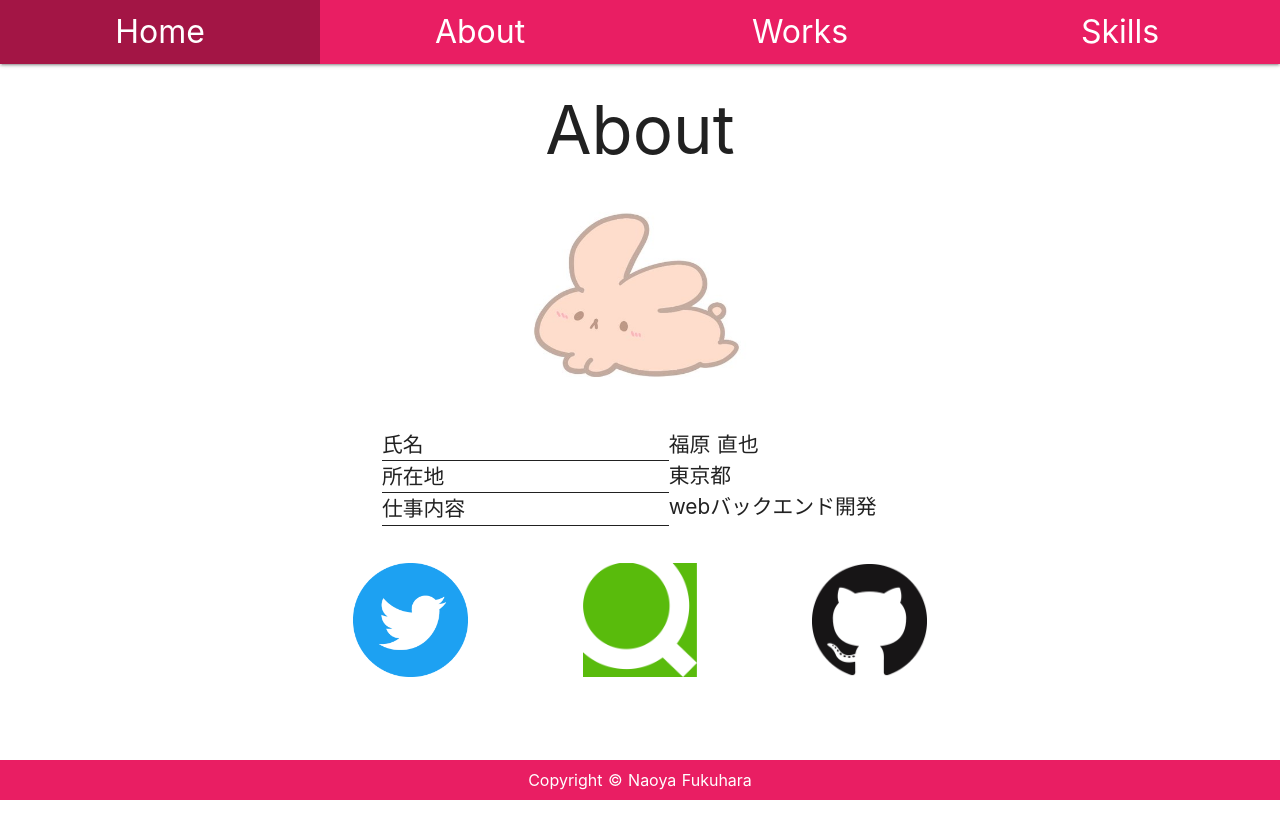
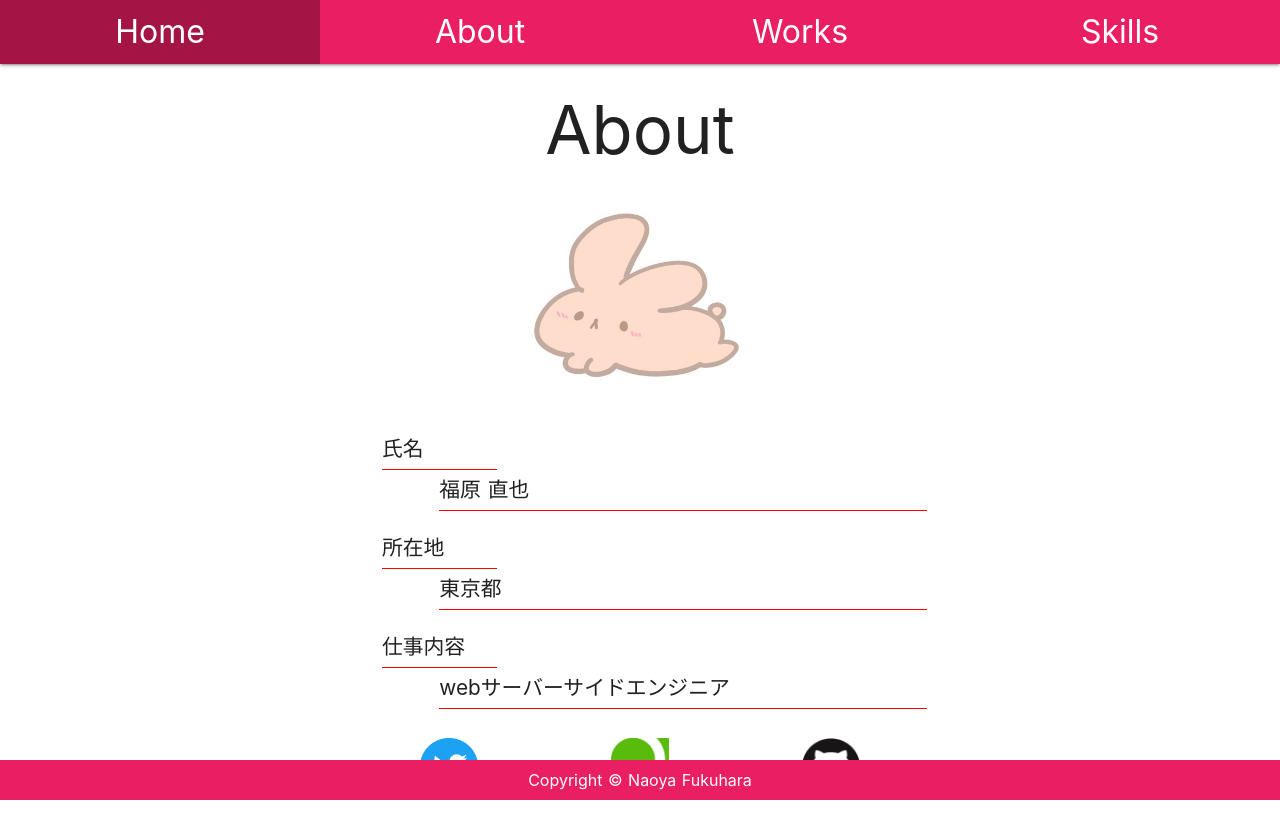
Before and after one commit to ririli47/portfolio, a Nuxt app: page /About in a window 1280 px wide. Shown: the top 838 px of the page. Built offline with nearby package versions, Linux system fonts and the light colour scheme.

Commit message:
mod about page

```diff
--- a/components/MyProfile.vue
+++ b/components/MyProfile.vue
@@ -4,12 +4,12 @@
         <dl>
             <dt>氏名</dt><dd>福原 直也</dd>
             <dt>所在地</dt><dd>東京都</dd>
-            <dt>仕事内容</dt><dd>webバックエンド開発</dd>
+            <dt>仕事内容</dt><dd>webサーバーサイドエンジニア</dd>
         </dl>
         <div class="social">
-            <img src="../assets/img/Twitter.png">
-            <img src="../assets/img/qiita.png">
-            <img src="../assets/img/GitHub-logo.png">
+            <a target="_brank" href="https://twitter.com/sugu_"><img src="../assets/img/Twitter.png"></a>
+            <a target="_brank" href="https://qiita.com/ririli"><img src="../assets/img/qiita.png"></a>
+            <a target="_brank" href="https://github.com/ririli47"><img src="../assets/img/GitHub-logo.png"></a>
         </div>
     </section>
 </template>
@@ -24,28 +24,31 @@
     dl {
         font-size: 1.3rem;
         width: 100%;
+        line-height: 2.5rem;
     }
     dt {
-        float: left;
-        width: 50%;
+        width: 20%;
         margin-left: 5%;
         text-align: left;
-        border-bottom: 1px solid;
+        border-bottom: 1px solid red;
     }
     dd {
-        margin-left: 80px;
+        margin-left: 15%;
+        margin-bottom: 3%;
         text-align: left;
+        border-bottom: 1px solid red;
     }
     .social {
         display: flex;
         flex-wrap: nowrap;
         justify-content: space-between;
-        margin-top: 2%;
+        margin-top: 5%;
+        margin-bottom: 10%;
+    }
+    .social a {
+        flex: 1;
     }
     .social img{
-        max-width: 20%;
-        margin-top: 5%;
-        margin-bottom: auto;
-        flex: 30%;
+        max-width: 30%;
     }
 </style>
```
